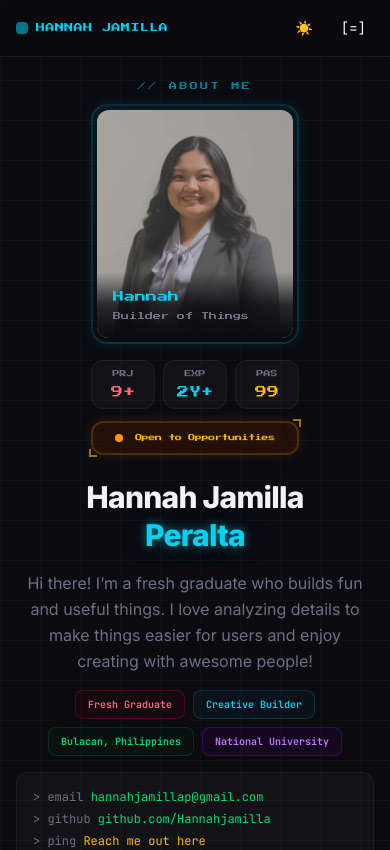
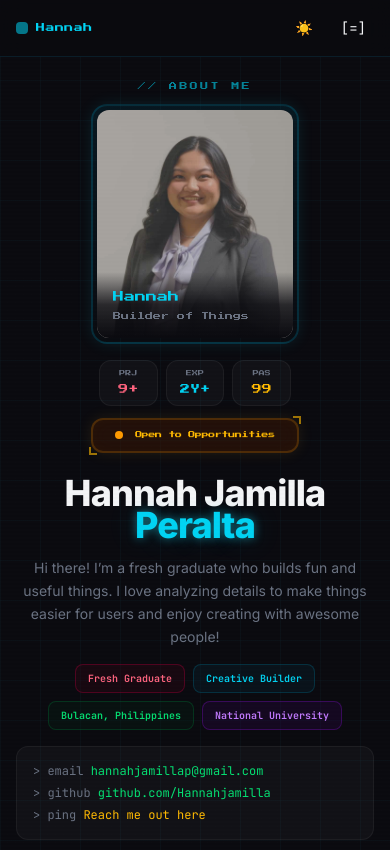
Before and after one commit to Hannahjamilla/hannahperalta-portfolio, a React (Vite) app: page / in a window 390 px wide. Shown: the top 850 px of the page. Built offline with nearby package versions, Linux system fonts and the light colour scheme.

Commit message:
Branding: Update favicon to HanMade.webp

```diff
--- a/index.html
+++ b/index.html
@@ -2,7 +2,7 @@
 <html lang="en">
   <head>
     <meta charset="UTF-8" />
-    <link rel="icon" type="image/png" href="/images/Jamilla.png" />
+    <link rel="icon" type="image/webp" href="/images/HanMade.webp" />
     <meta name="viewport" content="width=device-width, initial-scale=1.0" />
     <title>Hannah Peralta | Portfolio</title>
   </head>
--- a/src/application.tsx
+++ b/src/application.tsx
@@ -185,6 +185,13 @@ export default function App() {
   const accent = t(dark, 'text-cyan-400', 'text-indigo-600')
   const accentBg = t(dark, 'bg-cyan-950/30 border-cyan-800/40', 'bg-indigo-50 border-indigo-200')
   const pixelColor = t(dark, 'text-cyan-400/60', 'text-indigo-400/60')
+  const [scrollY, setScrollY] = useState(0)
+  useEffect(() => {
+    const handleScroll = () => setScrollY(window.scrollY)
+    window.addEventListener('scroll', handleScroll, { passive: true })
+    return () => window.removeEventListener('scroll', handleScroll)
+  }, [])
+
   const dotColor = t(dark, 'bg-cyan-400', 'bg-indigo-500')
 
   return (
@@ -197,16 +204,19 @@ export default function App() {
           <div className="max-w-6xl mx-auto px-4 sm:px-6 h-14 flex items-center justify-between">
             <div className="flex items-center gap-2">
               <div className={`w-3 h-3 rounded-sm ${dotColor} animate-pulse`} />
-              <span className={`font-['Press_Start_2P'] text-[9px] sm:text-[10px] ${accent} tracking-wider`}>HANNAH JAMILLA</span>
+              <span className={`font-['Press_Start_2P'] text-[9px] sm:text-[10px] ${accent} tracking-wider`}>
+                <span className="hidden sm:inline">HANNAH JAMILLA</span>
+                <span className="sm:hidden">Hannah</span>
+              </span>
             </div>
-            <div className="hidden md:flex items-center gap-6 text-xs font-mono font-medium">
+            <div className="hidden lg:flex items-center gap-6 text-xs font-mono font-medium">
               {[{ id: 'profile', label: 'profile' }, { id: 'stats', label: 'skills' }, { id: 'quests', label: 'projects' }, { id: 'xp', label: 'experience' }].map(s => (
                 <a key={s.id} href={`#${s.id}`} className={`${muted} hover:${accent} transition-colors`}>[{s.label.toUpperCase()}]</a>
               ))}
             </div>
             <div className="flex items-center gap-3">
               {/* Level badge */}
-              <div className="hidden sm:flex items-center gap-2 text-xs font-mono">
+              <div className="hidden lg:flex items-center gap-2 text-xs font-mono">
                 <span className="text-amber-400">LVL {lvl}</span>
                 <div className={`w-16 sm:w-24 h-2 rounded-full overflow-hidden ${t(dark, 'bg-white/5 border border-amber-900/30', 'bg-gray-100 border border-amber-200')}`}>
                   <div className="h-full bg-amber-400 rounded-full" style={{ width: `${(totalXP % 1000) / 10}%` }} />
@@ -217,7 +227,7 @@ export default function App() {
                 {dark ? '☀️' : '🌙'}
               </button>
               {/* Mobile hamburger */}
-              <button onClick={() => setMenu(true)} className="md:hidden p-2 font-mono text-sm">[=]</button>
+              <button onClick={() => setMenu(true)} className="lg:hidden p-2 font-mono text-sm">[=]</button>
             </div>
           </div>
         </nav>
@@ -226,7 +236,7 @@ export default function App() {
         <section id="profile" className="relative pt-20 sm:pt-24 pb-10 sm:pb-12 px-4 sm:px-6">
           <div className="max-w-6xl mx-auto">
             <p className={`font-['Press_Start_2P'] text-[8px] sm:text-[10px] ${pixelColor} tracking-[0.3em] mb-3 text-center lg:text-left`}>// ABOUT ME</p>
-            <div className="flex flex-col lg:grid lg:grid-cols-12 gap-6 items-start">
+            <div className="flex flex-col lg:grid lg:grid-cols-12 gap-6 items-center lg:items-start">
               {/* Character Card */}
               <div className="lg:col-span-4 flex flex-col items-center mx-auto lg:mx-0">
                 <div className={`relative w-52 sm:w-64 h-60 sm:h-72 rounded-2xl border-2 p-1 group ${t(dark, 'border-cyan-800/40 glow-box-cyan', 'border-indigo-200 shadow-lg')} ${t(dark, 'bg-gradient-to-b from-cyan-950/30 to-transparent', 'bg-gradient-to-b from-indigo-50 to-transparent')}`}>
@@ -239,11 +249,11 @@ export default function App() {
                     </div>
                   </div>
                 </div>
-                <div className="mt-4 grid grid-cols-3 gap-2 sm:gap-3 w-52 sm:w-64">
+                <div className="mt-4 grid grid-cols-3 gap-2 w-48 sm:w-64">
                   {[{ l: 'PRJ', v: '9+', c: 'text-rose-400' }, { id: 'EXP', l: 'EXP', v: '2Y+', c: 'text-cyan-400' }, { l: 'PAS', v: '99', c: 'text-amber-400' }].map(s => (
-                    <div key={s.l} className={`text-center p-2 sm:p-3 rounded-xl border ${card}`}>
-                      <p className="font-['Press_Start_2P'] text-[7px] sm:text-[8px] text-gray-500 mb-1">{s.l}</p>
-                      <p className={`font-['Press_Start_2P'] text-xs sm:text-sm ${s.c}`}>{s.v}</p>
+                    <div key={s.l} className={`text-center p-2 rounded-xl border ${card}`}>
+                      <p className="font-['Press_Start_2P'] text-[6px] sm:text-[8px] text-gray-500 mb-1">{s.l}</p>
+                      <p className={`font-['Press_Start_2P'] text-[10px] sm:text-sm ${s.c}`}>{s.v}</p>
                     </div>
                   ))}
                 </div>
@@ -269,14 +279,14 @@ export default function App() {
 
               {/* Character Info */}
               <div className="lg:col-span-8 space-y-4 text-center lg:text-left">
-                <h1 className="text-3xl sm:text-4xl md:text-5xl font-extrabold tracking-tight leading-tight">
+                <h1 className="text-4xl sm:text-5xl md:text-6xl lg:text-7xl font-extrabold tracking-tight leading-[0.9] lg:leading-tight">
                   Hannah Jamilla<br /><span className={`${accent} ${dark ? 'glow-cyan' : ''}`}>Peralta</span>
                 </h1>
-                <p className={`${muted} text-base sm:text-lg leading-relaxed max-w-xl mx-auto lg:mx-0`}>
+                <p className={`${muted} text-sm sm:text-base md:text-lg leading-relaxed max-w-xl mx-auto lg:mx-0 mt-4`}>
                   Hi there! I’m a fresh graduate who builds fun and useful things.
                   I love analyzing details to make things easier for users and enjoy creating with awesome people!
                 </p>
-                <div className="flex flex-wrap justify-center lg:justify-start gap-2 sm:gap-3">
+                <div className="flex flex-wrap justify-center lg:justify-start gap-2 sm:gap-3 mx-auto lg:mx-0 max-w-xl">
                   {[
                     { label: 'Fresh Graduate', c: t(dark, 'border-rose-800/40 text-rose-400 bg-rose-950/20', 'border-rose-200 text-rose-700 bg-rose-50') },
                     { label: 'Creative Builder', c: t(dark, 'border-cyan-800/40 text-cyan-400 bg-cyan-950/20', 'border-indigo-200 text-indigo-700 bg-indigo-50') },
@@ -287,7 +297,7 @@ export default function App() {
                   ))}
                 </div>
                 {/* Terminal contact */}
-                <div className={`p-4 sm:p-5 rounded-xl border font-mono text-xs sm:text-sm space-y-1.5 text-left ${card}`}>
+                <div className={`p-4 sm:p-5 rounded-xl border font-mono text-xs sm:text-sm space-y-1.5 text-left ${card} mx-auto lg:mx-0 max-w-xl`}>
                   <p><span className={muted}>{'>'}</span> <span className={muted}>email</span> <a href="mailto:hannahjamillap@gmail.com" className={`${t(dark, 'text-green-400', 'text-green-700')} hover:underline`}>hannahjamillap@gmail.com</a></p>
                   <p><span className={muted}>{'>'}</span> <span className={muted}>github</span> <a href="https://github.com/Hannahjamilla" target="_blank" rel="noopener noreferrer" className={`${t(dark, 'text-green-400', 'text-green-700')} hover:underline`}>github.com/Hannahjamilla</a></p>
                   <p><span className={muted}>{'>'}</span> <span className={muted}>ping</span> <a href="https://ping-me-seven-vert.vercel.app/" target="_blank" rel="noopener noreferrer" className={`${t(dark, 'text-amber-400', 'text-amber-700')} hover:underline`}>Reach me out here</a><span className={`animate-blink ${accent}`}>_</span></p>
@@ -334,7 +344,7 @@ export default function App() {
 
             <div>
               {tab === 'projects' && (
-                <div className="grid grid-cols-1 xl:grid-cols-2 gap-4">
+                <div className="grid grid-cols-1 lg:grid-cols-2 gap-4">
                   {QUESTS.map((q, i) => (
                     <div key={i} className={`w-full rounded-2xl border transition-all group flex flex-col md:flex-row overflow-hidden ${card}`}>
                       <div
@@ -375,9 +385,9 @@ export default function App() {
               )}
 
               {tab === 'skills' && (
-                <div className="flex flex-wrap justify-center gap-3 sm:gap-4">
+                <div className="grid grid-cols-1 md:grid-cols-2 lg:grid-cols-3 gap-4 sm:gap-6">
                   {INVENTORY.map((c, i) => (
-                    <div key={i} className={`w-full sm:w-[calc(50%-0.75rem)] lg:w-[calc(33.333%-1rem)] max-w-md p-5 sm:p-6 rounded-2xl border flex flex-col ${card}`}>
+                    <div key={i} className={`p-5 sm:p-6 rounded-2xl border flex flex-col ${card}`}>
                       <p className={`font-['Press_Start_2P'] text-[8px] sm:text-[9px] mb-4 ${t(dark, 'text-purple-400', 'text-violet-500')}`}>{c.cat.toUpperCase()}</p>
                       <div className="flex flex-wrap gap-2">
                         {c.items.map(it => (
@@ -412,7 +422,7 @@ export default function App() {
             <div className={`absolute -top-3 left-6 px-3 font-['Press_Start_2P'] text-[10px] sm:text-xs tracking-widest ${t(dark, 'bg-[#0d0d18] text-green-400', 'bg-white text-emerald-600')}`}>
               WORK EXPERIENCE
             </div>
-            <div className="grid grid-cols-1 sm:grid-cols-2 gap-3 sm:gap-4 mt-2">
+            <div className="grid grid-cols-1 md:grid-cols-2 gap-4 mt-2">
               {XP_LOG.map((x, i) => (
                 <div key={i} className={`p-5 rounded-2xl border transition-all flex flex-col ${card}`}>
                   <div className="flex flex-wrap items-center gap-2 mb-2">
@@ -434,7 +444,7 @@ export default function App() {
             <div className={`absolute -top-3 left-6 px-3 font-['Press_Start_2P'] text-[10px] sm:text-xs tracking-widest ${t(dark, 'bg-[#0d0d18] text-amber-400', 'bg-white text-amber-600')}`}>
               PERSONAL PROJECTS
             </div>
-            <div className="grid grid-cols-1 xl:grid-cols-2 gap-4 mt-2">
+            <div className="grid grid-cols-1 lg:grid-cols-2 gap-4 mt-2">
               {PERSONAL.map((p, i) => (
                 <div key={i} className={`w-full rounded-2xl border overflow-hidden transition-all hover:scale-[1.01] flex flex-col md:flex-row ${card}`}>
                   <div
@@ -507,6 +517,18 @@ export default function App() {
             <p className={`text-[10px] font-mono ${muted}`}>GAME SAVE // 2025</p>
           </div>
         </footer>
+
+        {/* ── BACK TO TOP ── */}
+        <button
+          onClick={() => window.scrollTo({ top: 0, behavior: 'smooth' })}
+          className={`fixed bottom-6 right-6 z-50 p-2 min-w-[44px] border-2 transition-all duration-500 transform flex flex-col items-center justify-center
+            ${scrollY > 400 ? 'translate-y-0 opacity-100 scale-100' : 'translate-y-20 opacity-0 scale-50 pointer-events-none'}
+            ${t(dark, 'bg-[#0a0a0f] border-cyan-500 text-cyan-400 hover:bg-cyan-400 hover:text-black glow-cyan', 'bg-white border-indigo-600 text-indigo-600 hover:bg-indigo-600 hover:text-white shadow-[4px_4px_0px_0px_rgba(79,70,229,0.2)] active:translate-x-[2px] active:translate-y-[2px] active:shadow-none')}`}
+        >
+          <span className="text-xs font-bold leading-none">▲</span>
+          <span className="font-['Press_Start_2P'] text-[6px] mt-1 tracking-tighter">TOP</span>
+        </button>
+
         {lightbox && <Lightbox imgs={lightbox.imgs} alt={lightbox.alt} onClose={() => setLightbox(null)} />}
       </div>
     </ThemeCtx.Provider>
```
